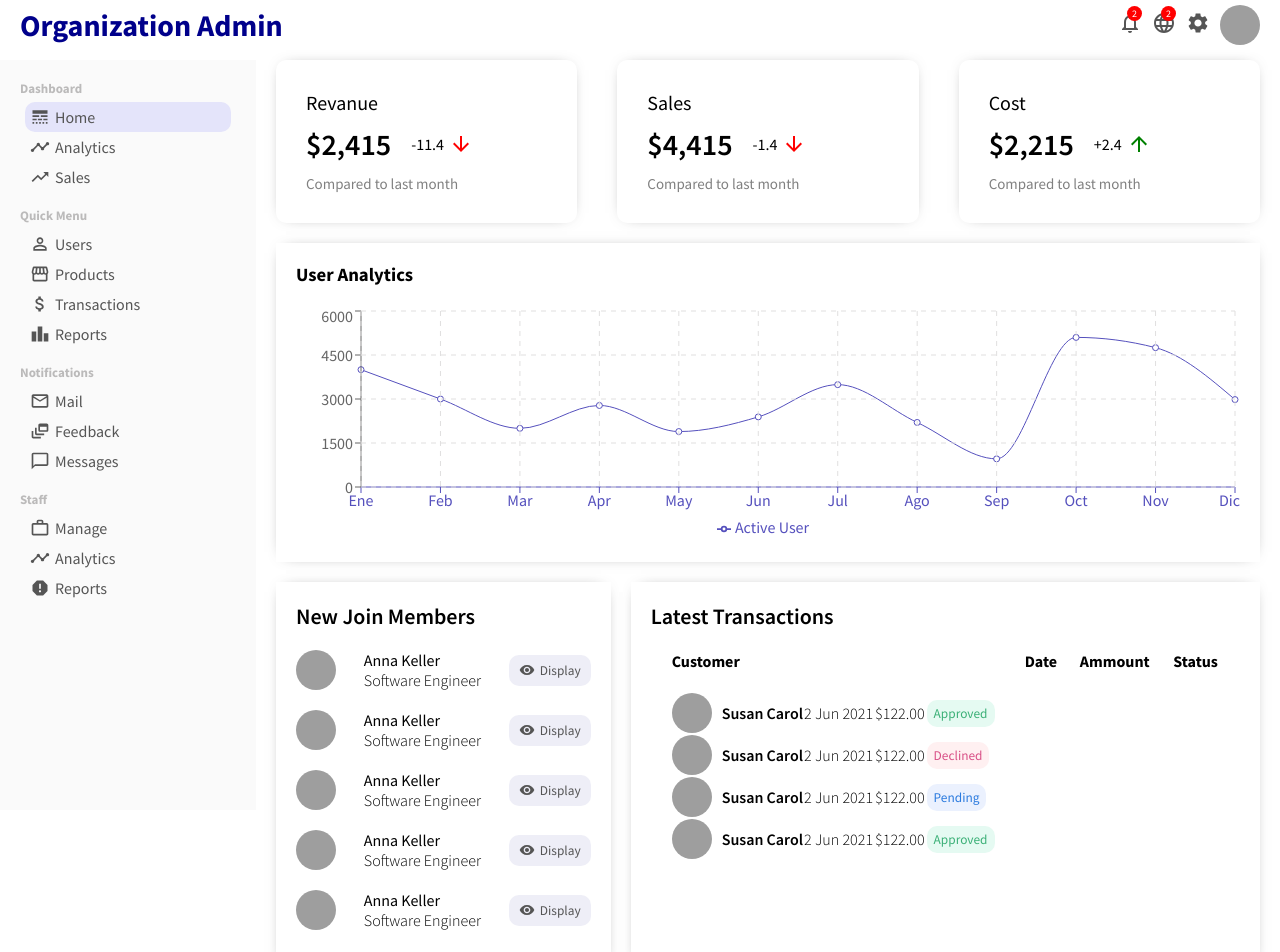
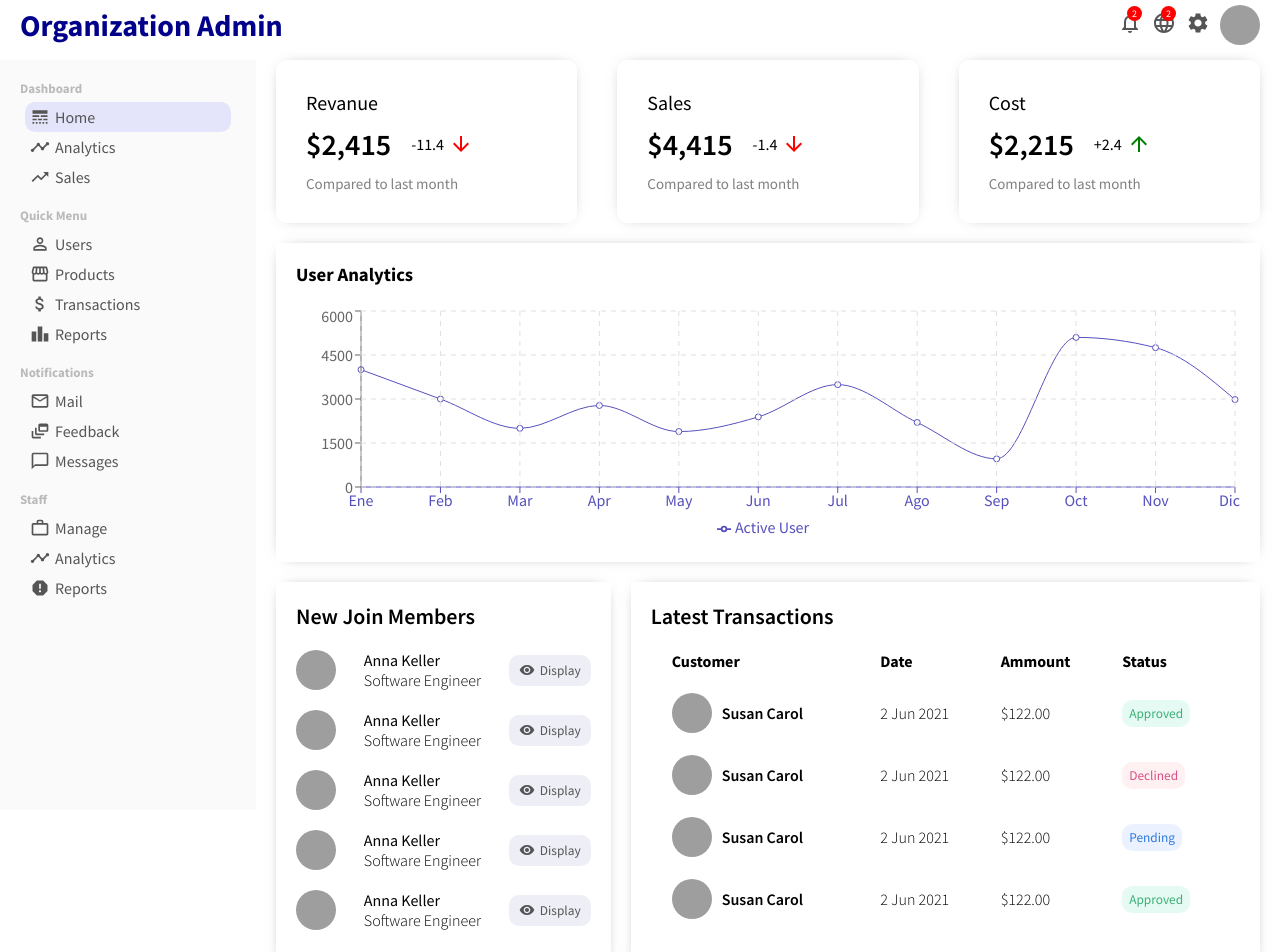
Before and after one commit to alejandropascuale/Organiation-Admin, a React (Create React App) app: page / in a window 1280 px wide. Shown: the top 952 px of the page. Built offline with nearby package versions, Linux system fonts and the light colour scheme; grey boxes are pictures that could not be loaded.

Commit message:
fix order of html tags in widgetLg table

```diff
--- a/src/components/widgetLg/WidgetLg.jsx
+++ b/src/components/widgetLg/WidgetLg.jsx
@@ -23,47 +23,53 @@ export default function WidgetLg() {
               alt=""
               className="widgetLgImg" />
             <span className="widgetLgName">Susan Carol</span>
+          </td>
           <td className="widgetLgDate">2 Jun 2021</td>
           <td className="widgetLgAmmount">$122.00</td>
           <td className="widgetLgStatus">
             <Button type='Approved' />
           </td>
-          </td>
+        </tr>
+        <tr className="widgetLgTr">
           <td className="widgetLgUser">
             <img
               src="https://cdn2.psychologytoday.com/assets/styles/manual_crop_1_91_1_1528x800/public/field_blog_entry_teaser_image/2018-04/shutterstockyulia_mayorova.jpg?itok=Kkr_Nqk5"
               alt=""
               className="widgetLgImg" />
             <span className="widgetLgName">Susan Carol</span>
+          </td>
           <td className="widgetLgDate">2 Jun 2021</td>
           <td className="widgetLgAmmount">$122.00</td>
           <td className="widgetLgStatus">
             <Button type='Declined' />
           </td>
-          </td>
+        </tr>
+        <tr className="widgetLgTr">
           <td className="widgetLgUser">
             <img
               src="https://cdn2.psychologytoday.com/assets/styles/manual_crop_1_91_1_1528x800/public/field_blog_entry_teaser_image/2018-04/shutterstockyulia_mayorova.jpg?itok=Kkr_Nqk5"
               alt=""
               className="widgetLgImg" />
             <span className="widgetLgName">Susan Carol</span>
+          </td>
           <td className="widgetLgDate">2 Jun 2021</td>
           <td className="widgetLgAmmount">$122.00</td>
           <td className="widgetLgStatus">
             <Button type='Pending' />
           </td>
-          </td>
+        </tr>
+        <tr className="widgetLgTr">
           <td className="widgetLgUser">
             <img
               src="https://cdn2.psychologytoday.com/assets/styles/manual_crop_1_91_1_1528x800/public/field_blog_entry_teaser_image/2018-04/shutterstockyulia_mayorova.jpg?itok=Kkr_Nqk5"
               alt=""
               className="widgetLgImg" />
             <span className="widgetLgName">Susan Carol</span>
+          </td>
           <td className="widgetLgDate">2 Jun 2021</td>
           <td className="widgetLgAmmount">$122.00</td>
           <td className="widgetLgStatus">
             <Button type='Approved' />
-              </td>
           </td>
         </tr>
       </table>
```
Lines whose indentation alone changed are shown as unchanged.
